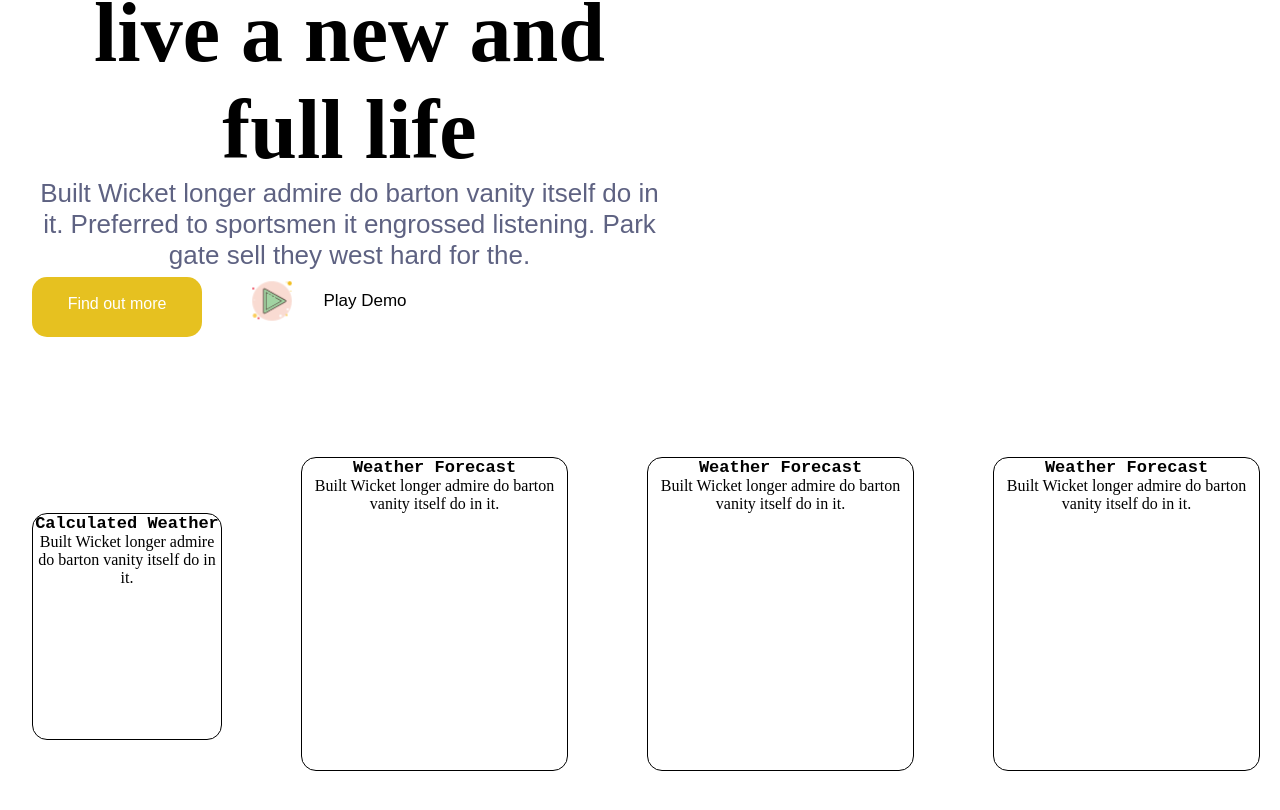
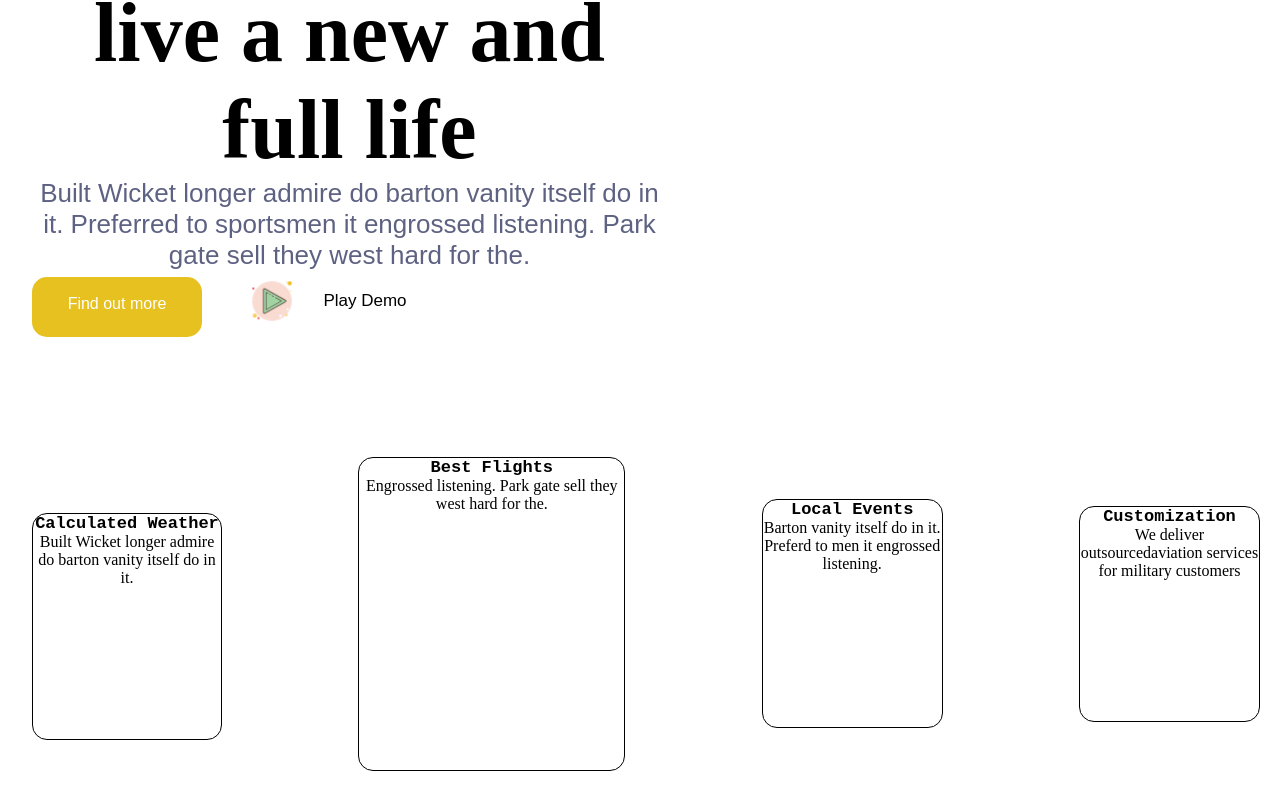
Before and after one commit to Mir-Danish/jadoo, a React (Vite) app: page / in a window 1280 px wide. Shown: the part 318-1128 px from the top of the page. Built offline with nearby package versions, Linux system fonts and the light colour scheme.

Commit message:
added code

```diff
--- a/src/components/Home.css
+++ b/src/components/Home.css
@@ -132,15 +132,15 @@
 }
 
 .category-service-box3 {
-    width: 267px;
-    height: 314px;
+    width: 181px;
+    height: 229px;
     border: 1px solid black;
     border-radius: 15px;
 }
 
 .category-service-box4 {
-    width: 267px;
-    height: 314px;
+    width: 181px;
+    height: 216px;
     border: 1px solid black;
     border-radius: 15px;
 }
--- a/src/components/Home.jsx
+++ b/src/components/Home.jsx
@@ -30,18 +30,18 @@ const Home = () => {
                 </div>
 
                 <div className='category-service-box2'>
-                   <p className='category-service-box-text'>Weather Forecast</p>
-                   <p className='category-service-box-description'>Built Wicket longer admire do barton vanity itself do in it.</p>
+                   <p className='category-service-box-text'>Best Flights</p>
+                   <p className='category-service-box-description'>Engrossed listening. Park gate sell they west hard for the.</p>
                 </div>
 
                  <div className='category-service-box3'>
-                   <p className='category-service-box-text'>Weather Forecast</p>
-                   <p className='category-service-box-description'>Built Wicket longer admire do barton vanity itself do in it.</p>
+                   <p className='category-service-box-text'>Local Events</p>
+                   <p className='category-service-box-description'>Barton vanity itself do in it. Preferd to men it engrossed listening.</p>
                 </div>
 
                 <div className='category-service-box4'>
-                   <p className='category-service-box-text'>Weather Forecast</p>
-                   <p className='category-service-box-description'>Built Wicket longer admire do barton vanity itself do in it.</p>
+                   <p className='category-service-box-text'>Customization</p>
+                   <p className='category-service-box-description'>We deliver outsourcedaviation services for military customers</p>
                 </div>
 
             </div>
```
